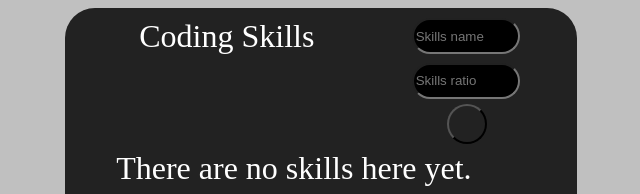
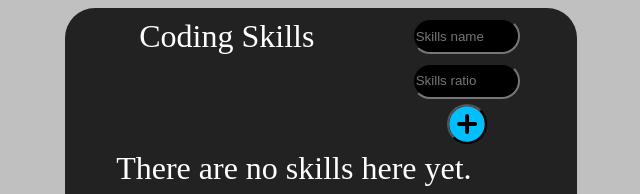
Before and after one commit to ok-technopolis-2021/Kovalenko_Pavel, a plain HTML site: page index.html in a window 1280 px wide. Shown: the top 194 px of the page, without its empty margins (327-967 px from the left). Drawn offline with Linux system fonts and the light colour scheme; the site is published under a folder, as on GitHub Pages, so addresses that start at the root find nothing.

Commit message:
Try to fix problem with displaying plus.svg

```diff
--- a/src/skills/skills.css
+++ b/src/skills/skills.css
@@ -53,7 +53,7 @@ body {
 }
 
 .skills__header__add-skill {
-  background: url("/src/skills/plus.svg") no-repeat;
+  background: url("plus.svg") no-repeat;
   background-size: contain;
   width: 40px;
   height: 40px;
```
